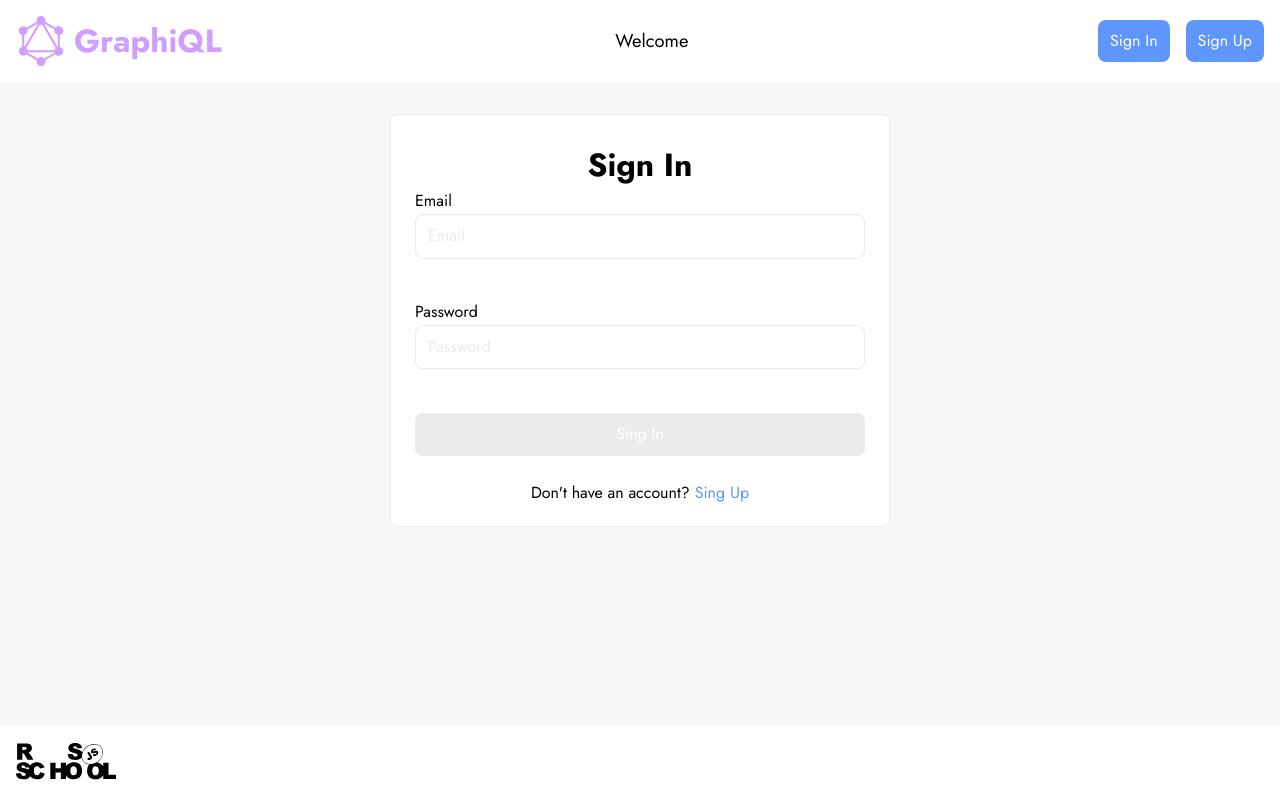
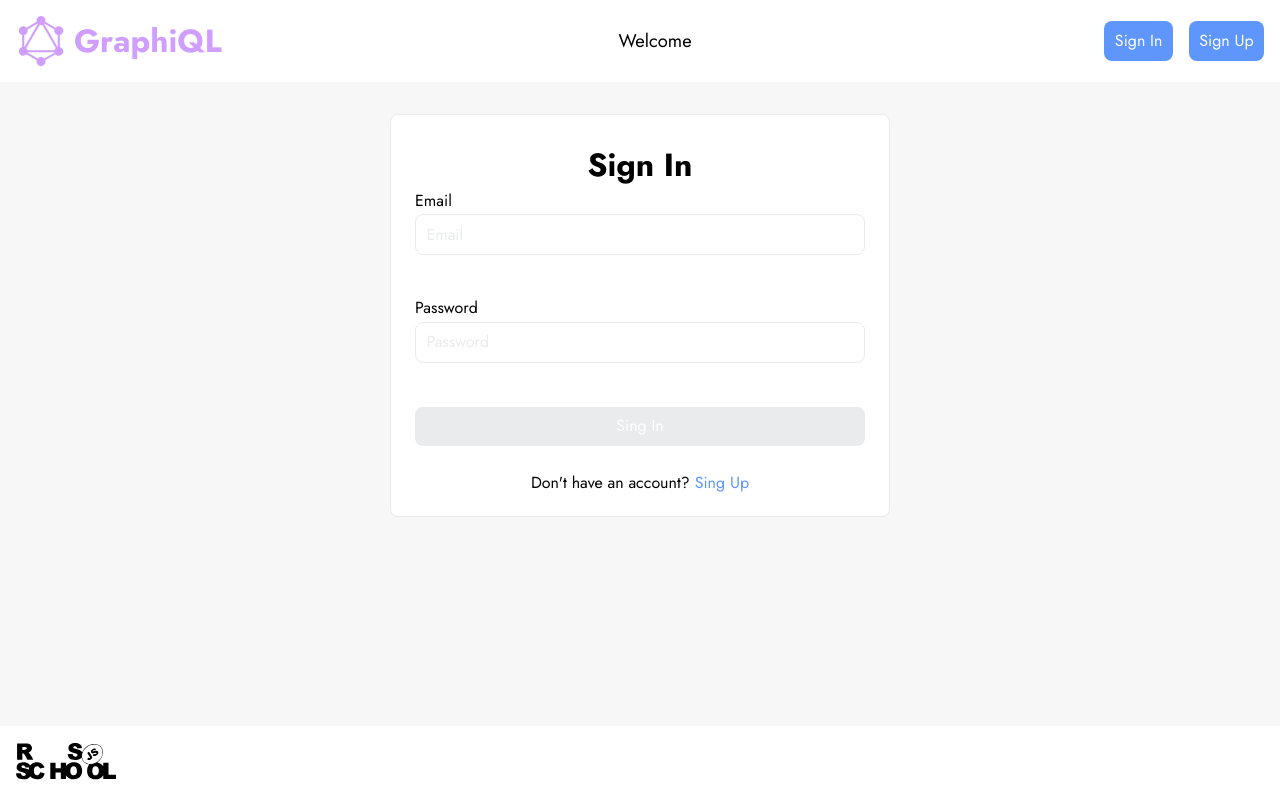
Before and after one commit to andrplko/graphiql-app, a Next.js app: page /signin in a window 1280 px wide. Built offline with nearby package versions, Linux system fonts and the light colour scheme; no server answers.

Commit message:
feat: update styles for ui components

```diff
--- a/src/UI/Button/Button.module.scss
+++ b/src/UI/Button/Button.module.scss
@@ -1,5 +1,5 @@
 .button {
-  padding: 0.75rem;
+  padding: 0.65rem;
   text-align: center;
   color: $white-color;
   font-size: 1rem;
--- a/src/UI/Input/Input.module.scss
+++ b/src/UI/Input/Input.module.scss
@@ -1,6 +1,7 @@
 .container {
   display: flex;
   flex-direction: column;
+  flex: 1;
   font-size: 1rem;
 }
 
@@ -12,7 +13,7 @@
 
 .input {
   width: 100%;
-  padding: 0.75rem;
+  padding: 0.65rem;
   color: $black-color;
   background-color: $white-color;
   border: 1px solid $grey-color;
```
